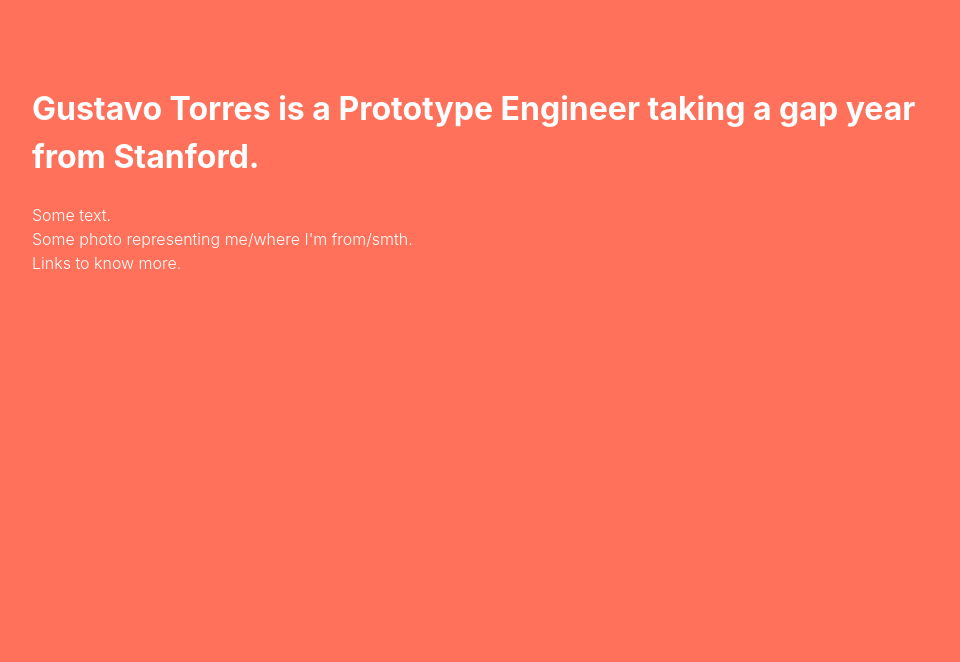
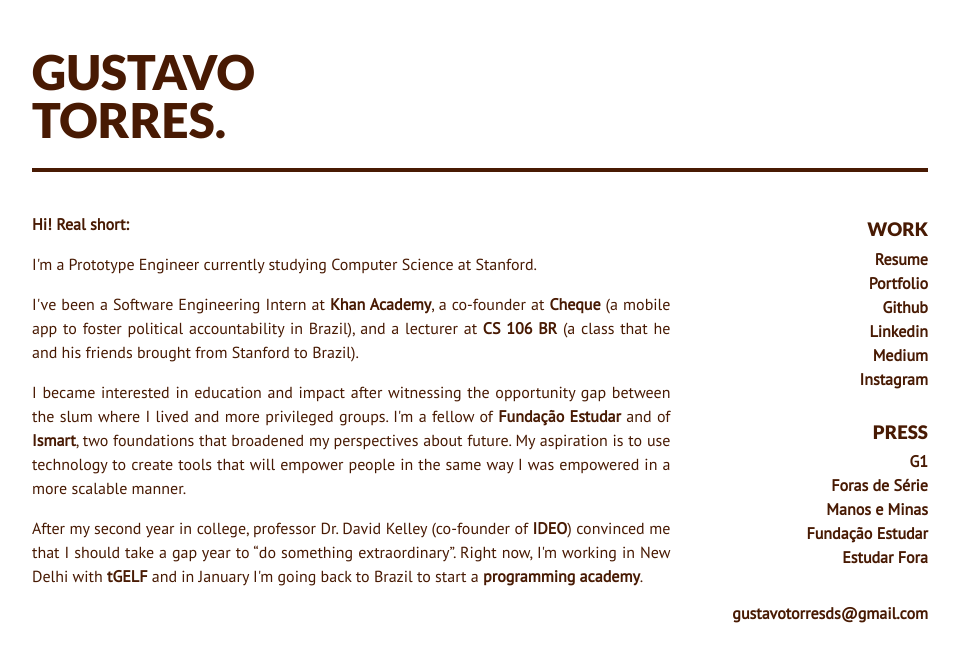
Before and after one commit to gustavotorresds/gustavotorresds.github.io, a plain HTML site: page index.html in a window 1280 px wide. Shown: the whole page, without its empty margins (160-1120 px from the left). Drawn offline with Linux system fonts and the light colour scheme; a web font is replaced by a local one.

Commit message:
Initial commit

```diff
--- a/index.html
+++ b/index.html
@@ -6,20 +6,59 @@
 		<meta charshet="utf-8">
 		<meta name="viewport" content="width=device-width, initial-scale=1, shrink-to-fit=no">
 		<link href="style.css" rel="stylesheet">
+		<link href="https://fonts.googleapis.com/css?family=Lato:900" rel="stylesheet">
+		<link href="https://fonts.googleapis.com/css?family=Open+Sans" rel="stylesheet">
+		<link href="https://fonts.googleapis.com/css?family=PT+Sans" rel="stylesheet">
+		<link href="https://fonts.googleapis.com/css?family=PT+Sans+Narrow" rel="stylesheet">
 	</head>
 	<body>
 		<div class="page">
+			<figure class="logo"></figure>
+
 			<div class="header">
-				<h1>Gustavo Torres is a Prototype Engineer taking a gap year from Stanford.</h1>
+				<h1>Gustavo <br/> Torres.</h1>
+				<hr />
 			</div>
-			<div class="bio">
-				Some text.
-			</div>
-			<div class="photo">
-				Some photo representing me/where I'm from/smth.
-			</div>
-			<div class="links">
-				Links to know more.
+
+			<div class="text">
+
+				<div class="bio">
+					<p><b>Hi! Real short:</b></p>
+					<p>I'm a Prototype Engineer currently studying Computer Science at Stanford.</p>
+					<p>I've been a Software Engineering Intern at <a href="https://www.khanacademy.org" target="_blank">Khan Academy</a>, a co-founder at <a href="https://blogs.msdn.microsoft.com/microsoftimagine/2017/04/20/2017-u-s-imagine-cup-winners-announced-atop-seattle-space-needle/" target="_blank">Cheque</a> (a mobile app to foster political accountability in Brazil), and a lecturer at <a href="http://cs106br.org" target="_blank">CS 106 BR</a> (a class that he and his friends brought from Stanford to Brazil).</p>
+					<p>I became interested in education and impact after witnessing the opportunity gap between the slum where I lived and more privileged groups. I'm a fellow of <a href="https://www.estudar.org.br/" target="_blank">Fundação Estudar</a> and of <a href="http://www.ismart.org.br/" target="_blank">Ismart</a>, two foundations that broadened my perspectives about future. My aspiration is to use technology to create tools that will empower people in the same way I was empowered in a more scalable manner.</p>
+					<p>After my second year in college, professor Dr. David Kelley (co-founder of <a href="https://www.ideo.com/" target="_blank">IDEO</a>) convinced me that I should take a gap year to &ldquo;do something extraordinary&rdquo;. Right now, I'm working in New Delhi with <a href="http://www.tgelf.org" target="_blank">tGELF</a> and in January I'm going back to Brazil to start a <a href="https://docs.google.com/presentation/d/1Am_OUbHpGTcdPUv_toxPmam9TvArIIaysW_2CdbTMZg/edit?usp=sharing" target="_blank">programming academy</a>.</p>
+				</div>
+
+				<div>
+					<div class="links">
+						<div class="work-links">
+							<h3>Work</h3>
+							<ul>
+								<li><a href="https://docs.google.com/document/d/1QBu4UGpDqFVD4rrHOKSWNFUXd9nlJnZiNuqPgP3OBkI/edit?usp=sharing" target="_blank">Resume</a></li>
+								<li><a href="https://docs.google.com/presentation/d/1NbqBVWFxkFnDZ619gOEl4x8DD5Ci7LtFib_q3JcFGUo/edit?usp=sharing" target="_blank">Portfolio</a></li>
+								<li><a href="https://github.com/gustavotorresds" target="_blank">Github</a></li>
+								<li><a href="https://linkedin.com/in/gustavotorresgts/" target="_blank">Linkedin</a></li>
+								<li><a href="https://medium.com/@gustavotorres_87859" target="_blank">Medium</a></li>
+								<li><a href="https://www.instagram.com/gustavotorresgts" target="_blank">Instagram</a></li>
+							</ul>
+						</div>
+
+						<div class="press-links">
+							<h3>Press</h3>
+							<ul>
+								<li><a href="http://g1.globo.com/educacao/noticia/2014/12/morador-do-capao-redondo-aluno-de-sp-e-aprovado-em-stanford-eua.html" target="_blank">G1</a></li>
+								<li><a href="https://www.youtube.com/watch?v=O16azs1nScQ" target="_blank">Foras de Série</a></li>
+								<li><a href="https://www.youtube.com/watch?v=NQzxaFf73Es&t=248s" target="_blank">Manos e Minas</a></li>
+								<li><a href="https://www.youtube.com/watch?v=4xQzxO95hEk" target="_blank">Fundação Estudar</a></li>
+								<li><a href="https://www.estudarfora.org.br/leia-a-redacao-que-ajudou-jovem-a-ser-aceito-em-harvard-e-stanford/" target="_blank">Estudar Fora</a></li>
+							</ul>
+						</div>
+					</div>
+					<div class="email">
+						<p><a href="mailto:gustavotorresds@gmail.com">gustavotorresds@gmail.com</a></p>
+					</div>
+				</div>
 			</div>
 		</div>
 	</body>
--- a/style.css
+++ b/style.css
@@ -1,26 +1,118 @@
-@import 'https://fonts.googleapis.com/css?family=League+Script:400|Lato:700,400|Karla:400';
-
 body {
-	background: #ff715b;
+	/*background: #ff715b;*/
+	/*color: white;*/
+	/*background: #ffb372;*/
+	/*background: #ffe7c9;*/
+	color: #481A03;
 	min-width: 18rem;
-	color: white;
-	font-family: "Maison Neue", -apple-system, BlinkMacSystemFont, sans-serif;
-	font-weight: 300;
+	font-family: 'PT Sans', sans-serif;
 	line-height: 1.5;
 	margin: 0;
 	padding: 0;
 }
 
+h1 {
+	font-size: 3rem;
+    margin-top: 1.5rem;
+  	margin-bottom: 1.5rem;
+}
+
+h1, h3 {
+	line-height: 1;
+	font-family: 'Lato', sans-serif;
+	text-transform: uppercase;
+	padding: 0;
+	margin: 0;
+}
+
+p {
+	text-align: justify;
+}
+
 .page {
-	padding: 4rem;
-	padding-top: 4rem;
+	padding-top: 2rem;
 	padding-right: 4rem;
-	padding-bottom: 4rem;
 	padding-left: 4rem;
 	max-width: 56rem;
 	margin-left: auto;
 	margin-right: auto;
 }
 
-h1 {
+.links {
+	padding-top: 1.5rem;
 }
+
+.photo {
+	margin: 1rem 0 1.5rem;
+ 	max-width: 27rem;
+}
+
+.text {
+	text-align: right;
+	display: grid;
+	grid-template-columns: 3fr 1fr;
+	grid-column-gap: 5%;
+}
+
+.email p {
+	margin-top: 0;
+	text-align: right;
+}
+
+img {
+	width: 100%;
+	height: auto;
+}
+
+a {
+	text-decoration: none;
+	font-weight: bold;
+	color: inherit;
+}
+
+a:hover {
+	color: #834210;
+	transition: 0.3s;
+}
+
+ul {
+	padding-left: 0;
+	padding-top: .5rem;
+	padding-bottom: 2rem;
+	margin: 0;
+	list-style: none;
+}
+
+hr {
+	/*background-color: #ff7b16;*/
+	background-color: #481A03;
+	border: none;
+    margin: 1.5em 0px 1.5em 0px;
+    height: 4px;
+}
+
+.dot {
+	width: 9px;
+	height: 9px;
+	display: inline-block;
+	margin-left: 5px;
+    vertical-align: bottom;
+	margin-bottom: 5px;
+	border-radius: 50%;
+	background-color: #ff7b16;
+}
+
+@media (max-width:800px) {
+  .text {
+  	display: grid;
+  	grid-template-columns: 1fr;
+	grid-template-rows: 2fr 1fr;
+	grid-column-gap: 5%;
+  }
+
+  .links {
+	display: grid;
+	grid-template-columns: 1fr 1fr;
+	grid-column-gap: 5%;
+  }
+}
```
